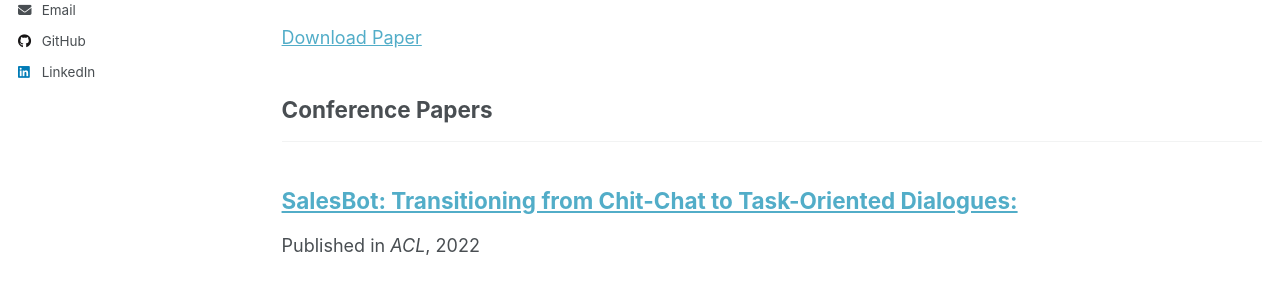
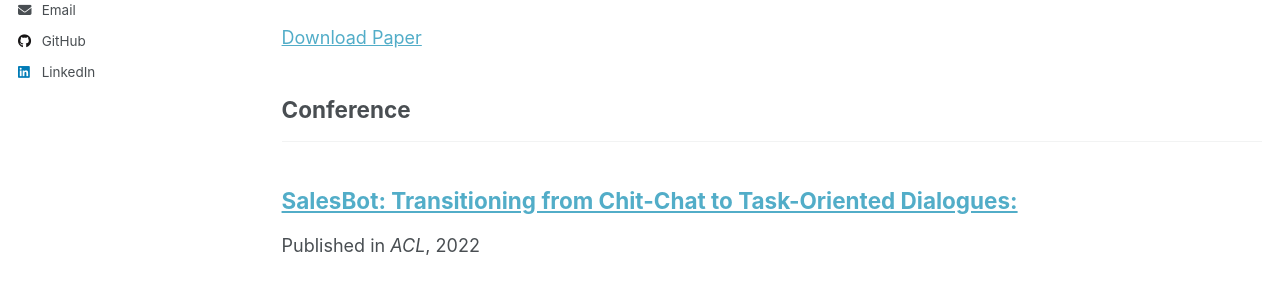
Before and after one commit to stanleychu2/stanleychu2.github.io, a Jekyll site: the page built from _pages/publications.html, in a window 1280 px wide and 1185 px high. Shown: the part 412-698 px from the top of the window. Built offline with Jekyll 4.4.1, drawn with Linux system fonts in a browser that asks for light colours; a script that is not in the unit is left out.

Commit message:
Update the config

```diff
--- a/_config.yml
+++ b/_config.yml
@@ -13,7 +13,7 @@ title                    : "Ssu Chiu"
 title_separator          : "-"
 name                     : &name "Ssu Chiu"
 description              : &description "Master Student at NTU"
-url                      : https://stanleychu2.github.io # the base hostname & protocol for your site e.g. "https://[your GitHub username].github.io" or if you already have some other page hosted on Github then use "https://[your GitHub username].github.io/[Your Repo Name]"
+url                      : https://www.chiussu.com # the base hostname & protocol for your site e.g. "https://[your GitHub username].github.io" or if you already have some other page hosted on Github then use "https://[your GitHub username].github.io/[Your Repo Name]"
 baseurl                  : "" # the subpath of your site, e.g. "/blog"
 repository               : "stanleychu2/stanleychu2.github.io"
 
@@ -85,7 +85,7 @@ publication_category:
   arxiv:
     title: 'Arxiv'
   conferences:
-    title: 'Conference Papers'
+    title: 'Conference'
 
 # Site Settings
 teaser                   :  # filename of teaser fallback teaser image placed in /images/, .e.g. "500x300.png"
```
